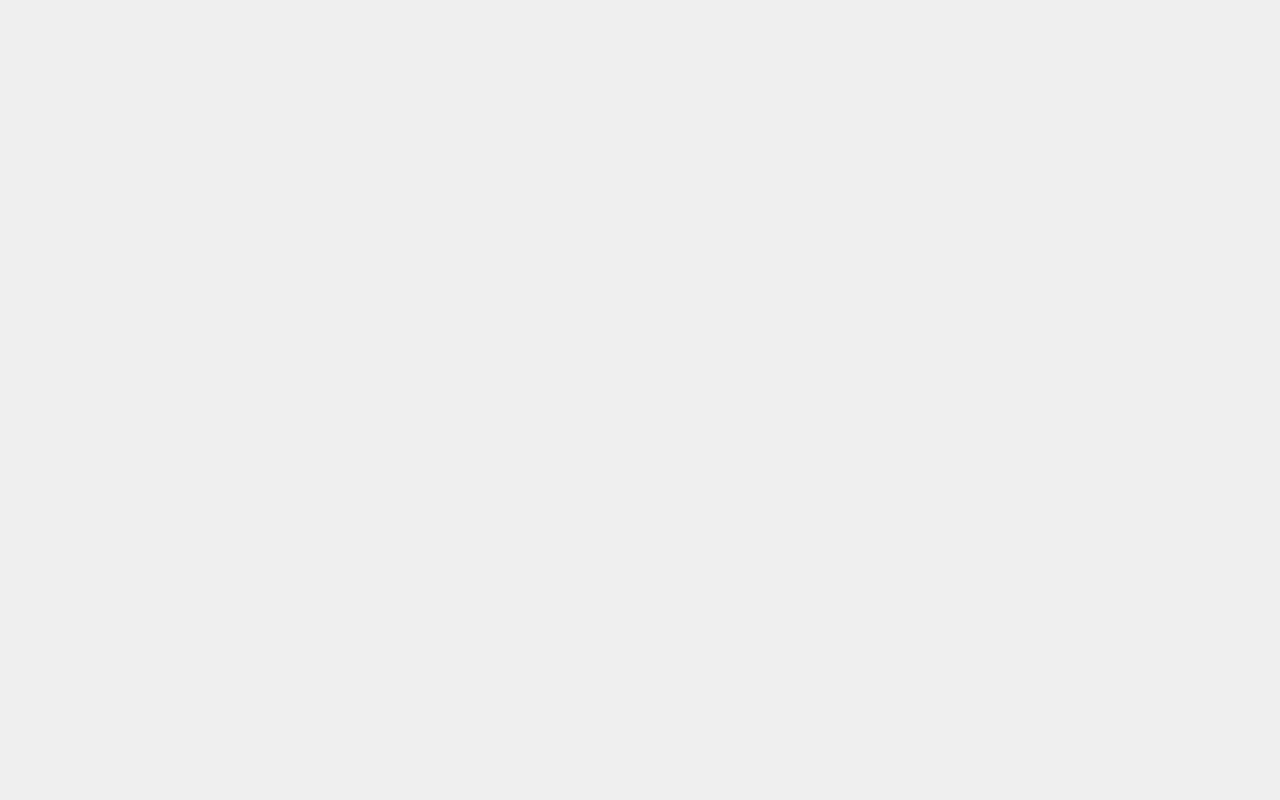
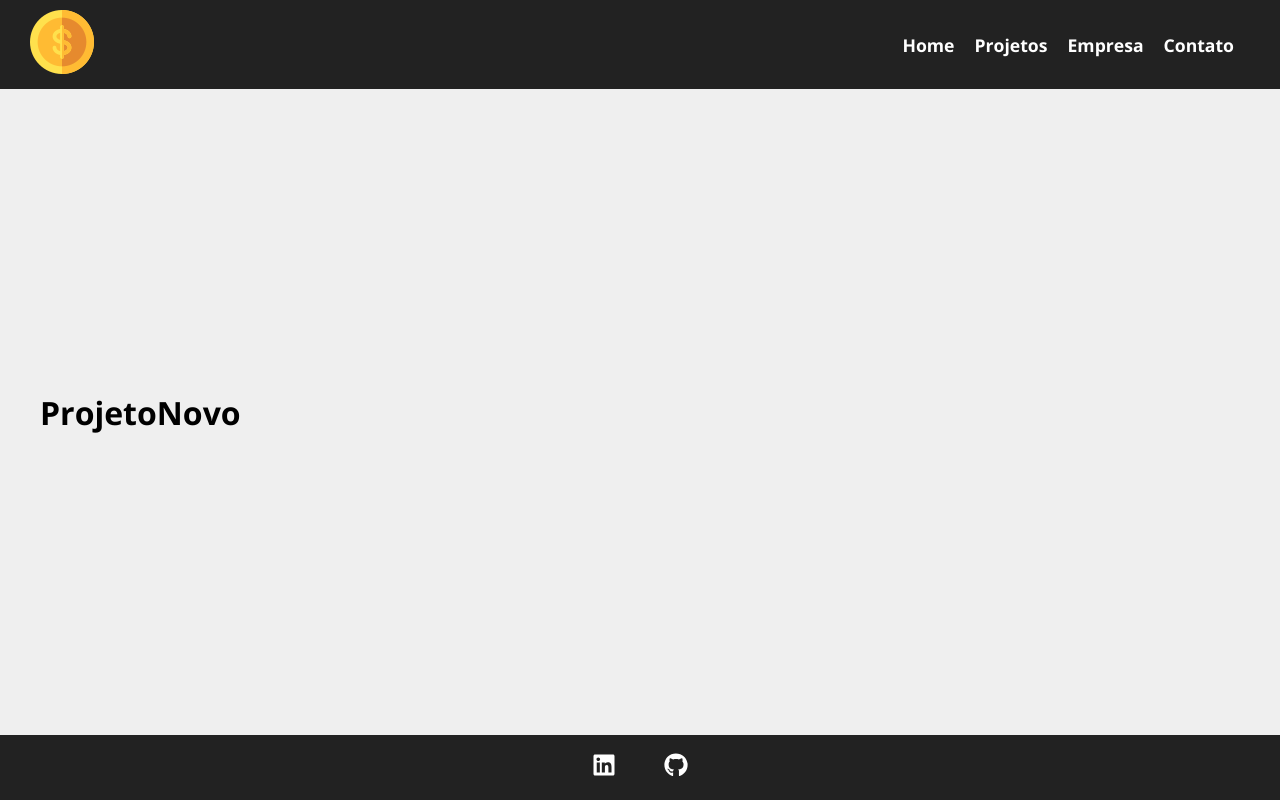
Before and after one commit to YudiYamada/gerenciador-de-projetos, a React (Vite) app: page /novoprojeto in a window 1280 px wide. Before the commit this address had no page. Built offline with nearby package versions, Linux system fonts and the light colour scheme.

Commit message:
feat: add NovoProjeto route to AppRoutes

```diff
--- a/src/routes/AppRoutes.jsx
+++ b/src/routes/AppRoutes.jsx
@@ -4,6 +4,7 @@ import Home from "../pages/Home/Home";
 import Projetos from "../pages/Projetos/Projetos";
 import Empresa from "../pages/Empresa/Empresa";
 import Contato from "../pages/Contato/Contato";
+import NovoProjeto from "../pages/NovoProjeto/NovoProjeto"
 
 function AppRoutes() {
   return (
@@ -13,6 +14,7 @@ function AppRoutes() {
         <Route path="contato" element={<Contato />} />
         <Route path="empresa" element={<Empresa />} />
         <Route path="projetos" element={<Projetos />} />
+        <Route path="novoprojeto" element={<NovoProjeto />} />
       </Route>
     </Routes>
   );
```
